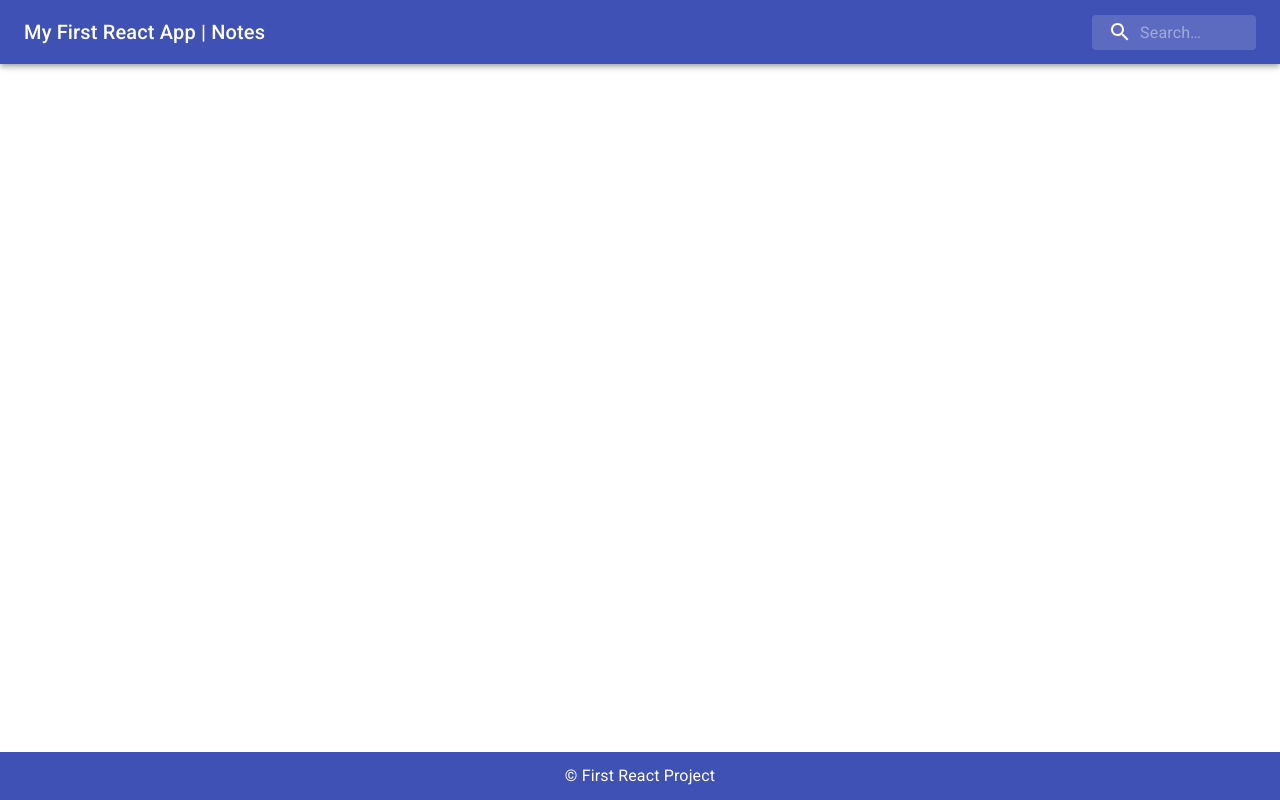
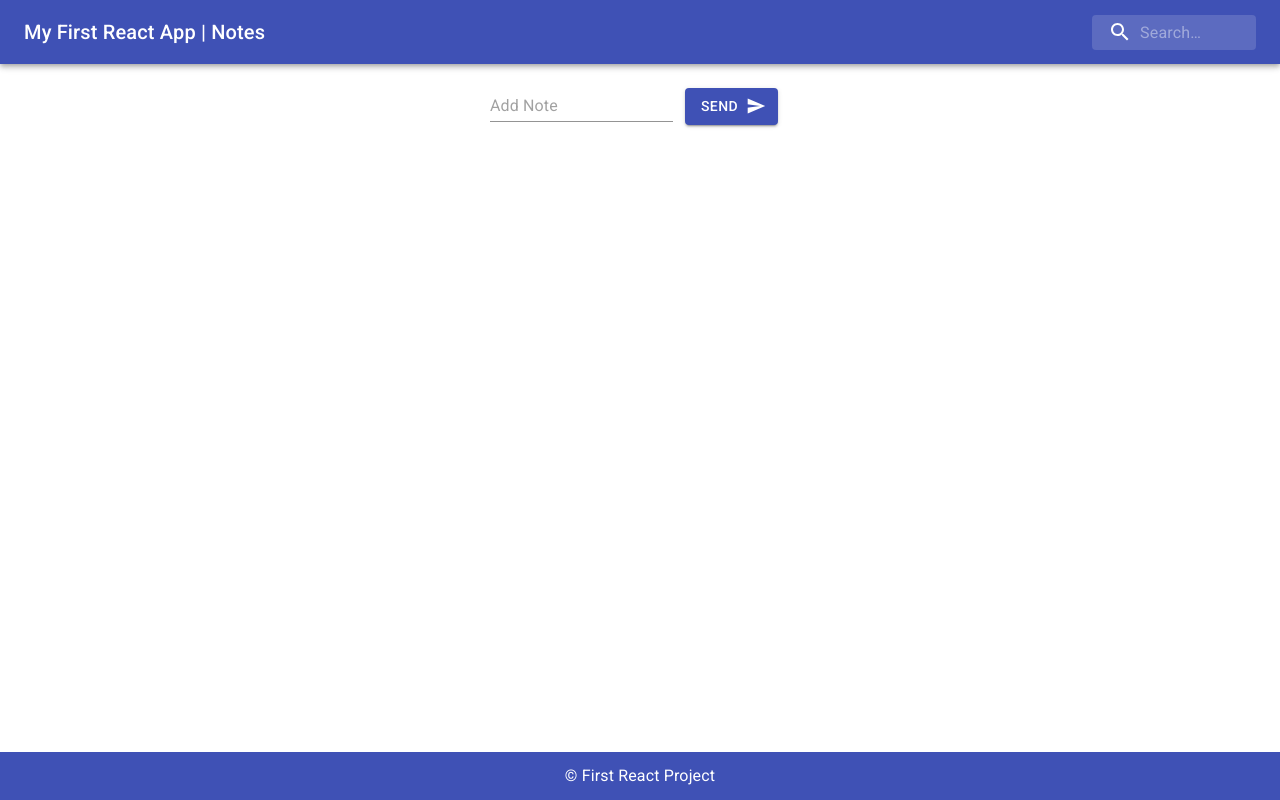
Before and after one commit to iN1kk0/my-first-react-app, a React (Create React App) app: page / in a window 1280 px wide. Built offline with nearby package versions, Linux system fonts and the light colour scheme.

Commit message:
Form and Notes

```diff
--- a/src/App.css
+++ b/src/App.css
@@ -68,3 +68,23 @@ body {
   padding: auto;
   padding: 12px 0;
 }
+
+/**/
+
+.mainForm {
+  padding: 12px;
+}
+
+.submitButton {
+  margin: 12px !important;
+}
+
+.cardMain {
+  max-width: 275px;
+  display: inline-block;
+  margin: 12px;
+}
+
+.cardBody {
+    text-align: 'left';
+}
--- a/src/App.js
+++ b/src/App.js
@@ -1,7 +1,7 @@
-import logo from './logo.svg';
 import './App.css';
 import Header from './Header'
 import Footer from './Footer'
+import Form from './Form'
 import { Container } from '@material-ui/core';
 
 function App() {
@@ -9,6 +9,9 @@ function App() {
     <div className="App">
       <Container className="mainContent" maxWidth="false">
         <Header/>
+        <Container maxWidth="md">
+          <Form/>
+        </Container>
       </Container>
       <Footer/>
     </div>
--- /dev/null
+++ b/src/Form.js
@@ -0,0 +1,50 @@
+import React from 'react';
+import Input from '@material-ui/core/Input';
+import Button from '@material-ui/core/Button';
+import Icon from '@material-ui/core/Icon';
+import Notes from './Notes'
+
+class Form extends React.Component {
+    constructor(props){
+        super(props)
+        this.state = {
+            value: '',
+            items: []
+        }
+
+        this.handleChange = this.handleChange.bind(this)
+        this.handleSubmit = this.handleSubmit.bind(this)
+    }
+
+    handleChange(event) {
+        this.setState({value: event.target.value})
+    }
+
+    handleSubmit(event) {
+        event.preventDefault();
+        this.setState({
+            value: '',
+            items: [...this.state.items, this.state.value]
+        });
+    }
+
+    render() {
+        return (
+            <div>
+                <form onSubmit={this.handleSubmit} className="mainForm" noValidate autoComplete="off">
+                    <Input value={this.state.value} onChange={this.handleChange} placeholder="Add Note" inputProps={{ 'aria-label': 'description' }} />
+                    <Button
+                        variant="contained"
+                        color="primary"
+                        className="submitButton"
+                        type="submit"
+                        endIcon={<Icon>send</Icon>}
+                    >Send</Button>
+                </form>
+                <Notes items={this.state.items} />
+            </div>
+        )
+    }
+}
+
+export default Form;
--- /dev/null
+++ b/src/Note.js
@@ -0,0 +1,25 @@
+import React from 'react';
+import Card from '@material-ui/core/Card';
+import CardActions from '@material-ui/core/CardActions';
+import CardContent from '@material-ui/core/CardContent';
+import Button from '@material-ui/core/Button';
+import Typography from '@material-ui/core/Typography';
+
+class Note extends React.Component {
+    render(){
+        return (
+            <Card>
+            <CardContent>
+                <Typography className="cardBody" component="p">
+                {this.props.item}
+                </Typography>
+            </CardContent>
+            <CardActions>
+                <Button size="small">Delete</Button>
+            </CardActions>
+            </Card>
+        );
+    }
+}
+
+export default Note;
--- /dev/null
+++ b/src/Notes.js
@@ -0,0 +1,14 @@
+import React from 'react';
+import Note from './Note'
+
+const Notes = props => (
+  <div>
+    {
+      props.items.map((item, index) => <div className="cardMain" key={index}>
+          <Note item={item} />
+      </div>)
+    }
+  </div>
+);
+
+export default Notes;
```
